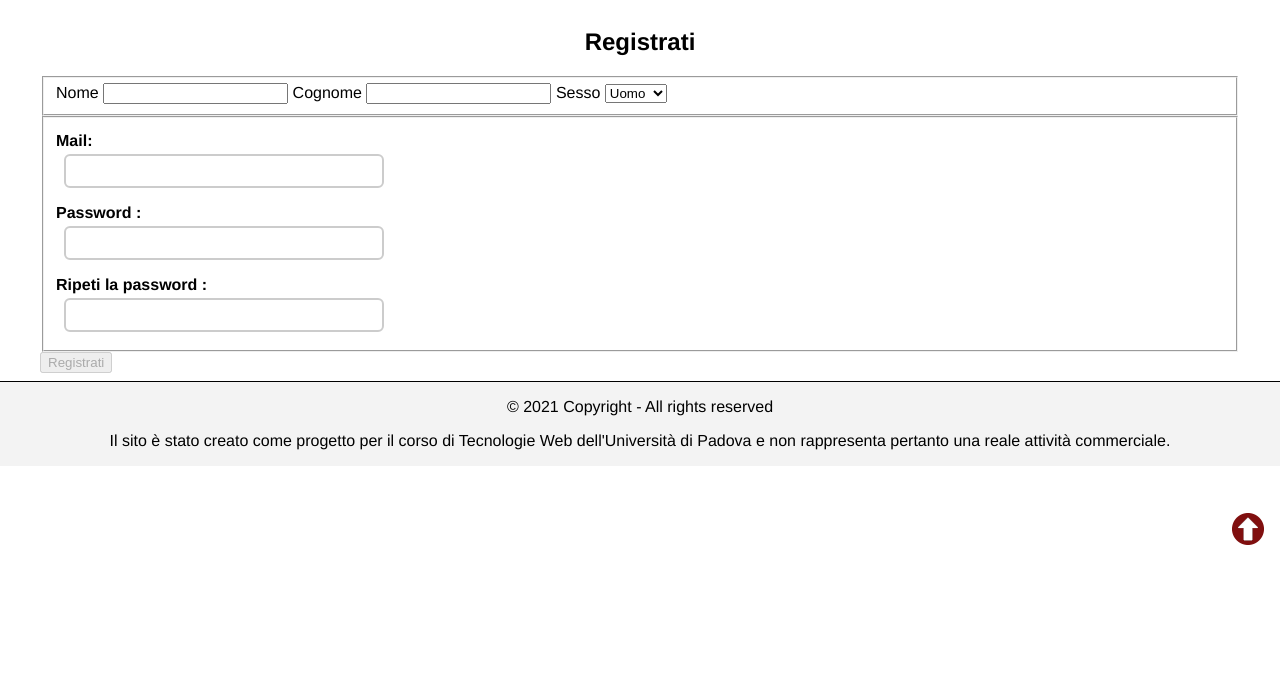
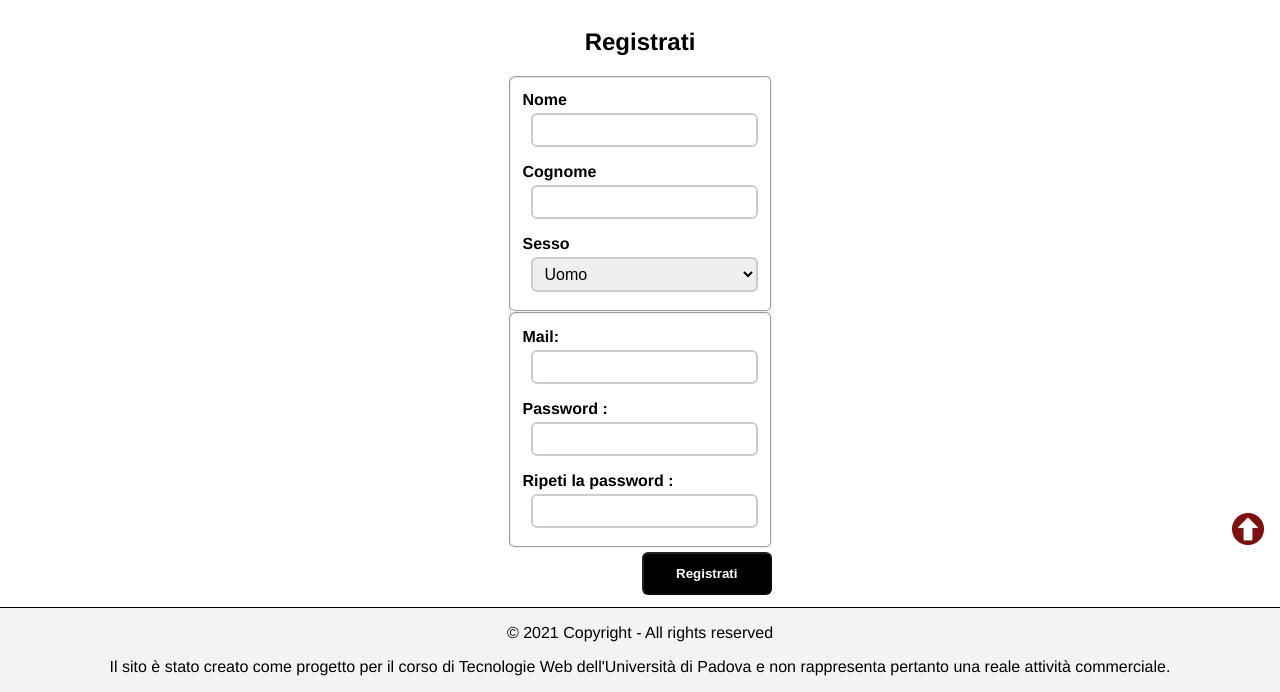
Before and after one commit to leidard/TecWeb_progetto, a PHP site: page /registrati.php in a window 1280 px wide. Shown: the part 235-927 px from the top of the page. Before the commit the page ends 780 px from the top, so only its background shows below. Run offline with PHP 8.4, Linux system fonts and the light colour scheme; data that the repository does not hold is empty.

Commit message:
css login e registrati

```diff
--- a/controllers/area_personale.php
+++ b/controllers/area_personale.php
@@ -7,7 +7,7 @@ require_once __DIR__ . '/../services/public/login.php';
 require_once __DIR__ . '/../services/public/session.php';
 require_once __DIR__ . '/../services/user/change_password.php';
 
-$pagina = page('Area Personale - Scissorhands');
+$pagina = page('Area personale - Scissorhands');
 $path = array(
     "Area Personale" => "/area_personale.php"
 );
--- a/controllers/book.php
+++ b/controllers/book.php
@@ -3,7 +3,7 @@ require_once 'components/page.php';
 require_once 'components/header.php';
 require_once 'components/radio_book.php';
 
-$pagina = page('Prenota');
+$pagina = page('Prenota - Scissorhands');
 $header = _header();
 $main = file_get_contents('../views/book.html');
 
--- a/controllers/index.css
+++ b/controllers/index.css
@@ -298,25 +298,37 @@ section#benvenuto a#link-prenota {
 }
 
 
-/*          FORM LOGIN           */
+/*              FORM                */
+div.form{
+    display: block;
+    text-align: center;
+}
 
-fieldset.dati-login {
+form{
+    display: inline-block;
+    margin-left: auto;
+    margin-right: auto;
+    text-align: left;
+}
+
+fieldset {
     display: flex;
     flex-direction: column;
+    border-radius: 6px;
 }
 
-fieldset.dati-login>span {
+fieldset > span{
     flex: 1 1;
     display: flex;
     flex-direction: column;
     margin: 8px 0;
 }
 
-fieldset.dati-login>span>label {
+fieldset > span > label {
     font-weight: bold;
 }
 
-fieldset.dati-login>span>label>span.input-hint {
+fieldset.dati-login > span > label > span.input-hint {
     display: none;
     font-size: .9em;
     font-weight: normal;
@@ -326,7 +338,7 @@ fieldset.dati-login>span>label::after {
     content: ":";
 }
 
-fieldset.dati-login>span>input {
+fieldset>span>input, fieldset>span>select {
     max-width: 300px;
     margin-left: 8px;
     margin-top: 4px;
@@ -343,6 +355,23 @@ fieldset.dati-login>span.error>input {
 fieldset.dati-login>span.error>label>span.input-hint {
     display: block;
 }
+
+input[type=submit]{
+    background-color: #000;
+    color:white;
+    font-weight: bold;
+    padding: 12px 32px;
+    text-decoration: none;
+    margin: 4px 2px;
+    cursor: pointer;
+    border-radius: 6px;
+    float: right;
+  }
+
+  a.registrati{
+      display: block;
+      text-align: center;
+  }
 
 
 /*      PRENOTAZIONI    */
--- a/controllers/prenota.php
+++ b/controllers/prenota.php
@@ -3,7 +3,7 @@ require_once 'components/page.php';
 require_once 'components/header.php';
 require_once 'components/radio_book.php';
 
-$pagina = page('Prenota');
+$pagina = page('Prenota - Scissorhands');
 $header = _header();
 $main = file_get_contents('../views/prenota.html');
 
--- a/controllers/staff/pending.php
+++ b/controllers/staff/pending.php
@@ -4,7 +4,7 @@ require_once  __DIR__ . '/../components/header.php';
 require_once  __DIR__ . '/../components/booked_pending_staff.php';
 require_once  __DIR__ . '/../components/breadcrumb.php';
 
-$pagina = page('Prenotazioni');
+$pagina = page('Prenotazioni - Scissorhands');
 $header = _header(array("Staff" => "/staff/", "Prenotazioni" => "/staff/prenotazioni.php", "In Attesa di Conferma" => "/staff/pending.php"));
 $main = file_get_contents( __DIR__ . '/../../views/staff/pending.html');
 
--- a/controllers/staff/prenotazioni.php
+++ b/controllers/staff/prenotazioni.php
@@ -4,7 +4,7 @@ require_once  __DIR__ . '/../components/header.php';
 require_once  __DIR__ . '/../components/booked_row_staff.php';
 require_once  __DIR__ . '/../components/breadcrumb.php';
 
-$pagina = page('Prenotazioni Staff');
+$pagina = page('Prenotazioni staff - Scissorhands');
 $header = _header(array("Staff" => "/staff/", "Prenotazioni" => "/staff/prenotazioni.php",));
 $main = file_get_contents(__DIR__ . '/../../views/staff/prenotazioni.html');
 
--- a/controllers/user/conferma.php
+++ b/controllers/user/conferma.php
@@ -4,7 +4,7 @@ require_once '../components/page.php';
 require_once '../components/header.php';
 require_once '../components/radio_book.php';
 
-$pagina = page('Disponibilita - Scissorhands');
+$pagina = page('Disponibilità - Scissorhands');
 
 $main = file_get_contents('../../views/user/conferma.html');
 
--- a/controllers/user/prenota.php
+++ b/controllers/user/prenota.php
@@ -3,7 +3,7 @@ require_once '../components/page.php';
 require_once '../components/header.php';
 require_once '../components/radio_book.php';
 
-$pagina = page('Prenota');
+$pagina = page('Prenota - Scissorhands');
 $header = _header(array("Utente" => "/user/", "Prenotazioni" => "/user/prenotazioni.php", "Nuova Prenotazione" => "/user/prenota.php"));
 
 $main = file_get_contents('../../views/user/prenota.html');
--- a/controllers/user/prenotazioni.php
+++ b/controllers/user/prenotazioni.php
@@ -6,7 +6,7 @@ require_once '../components/booked_pending.php';
 require_once '../components/booked_row.php';
 require_once '../components/breadcrumb.php';
 
-$pagina = page('Prenotazioni Utente');
+$pagina = page('Prenotazioni utente - Scissorhands');
 $header = _header(array("Utente" => "/user/", "Prenotazioni" => "/user/prenotazioni.php"));
 $main = file_get_contents('../../views/user/prenotazioni.html');
 
--- a/views/accedi.html
+++ b/views/accedi.html
@@ -17,6 +17,7 @@
 		}
 
 	</script>
+	<div class="form">
 		<form id="login-form" action="accedi.php" method="GET">
 			<h2>Accedi</h2>
 			<fieldset class="dati-login">
@@ -34,3 +35,5 @@
 			<input type="submit" value="Entra!">
 		</form>
 	</div>
+	<a class="registrati" href="./registrati.php">Non sei ancora registrato? Clicca qui!</a>
+</div>
--- a/views/registrati.html
+++ b/views/registrati.html
@@ -44,22 +44,26 @@
 	</script>
 
 	<h2>Registrati</h2>
+	<div class="form">
 		<form action="registrati.php" method="get">
-		<fieldset>
-
+			<fieldset class="dati-personali ">
+				<span>
 					<label for="name">Nome</label>
 					<input name="name" id="name" minlength="1" maxlength="50" onblur="sanitizeNames();" required>
-
+				</span>
+				<span>
 					<label for="surname">Cognome</label>
 					<input name="surname" id="surname" minlength="1" maxlength="50" onblur="sanitizeNames();" required>
-
+				</span>
+				<span>
 				<label for="sex">Sesso</label>
 				<select name="sex" id="sex">
 					<option>Uomo</option>
 					<option>Donna</option>
 				</select>
+				</span>
 			</fieldset>
-		<fieldset class="dati-login ">
+			<fieldset class="dati-login">
 				<span>
 					<label for="mail">Mail</label>
 					<input oninput="onEmail(event);" name="mail" id="mail" type="email">
@@ -79,7 +83,7 @@
 				</span>
 			</fieldset>
 			<input type="submit" value="Registrati" id="Registrati" disabled>
-
 		</form>
+	</div>
 
 </div>
```
Lines whose indentation alone changed are shown as unchanged.
